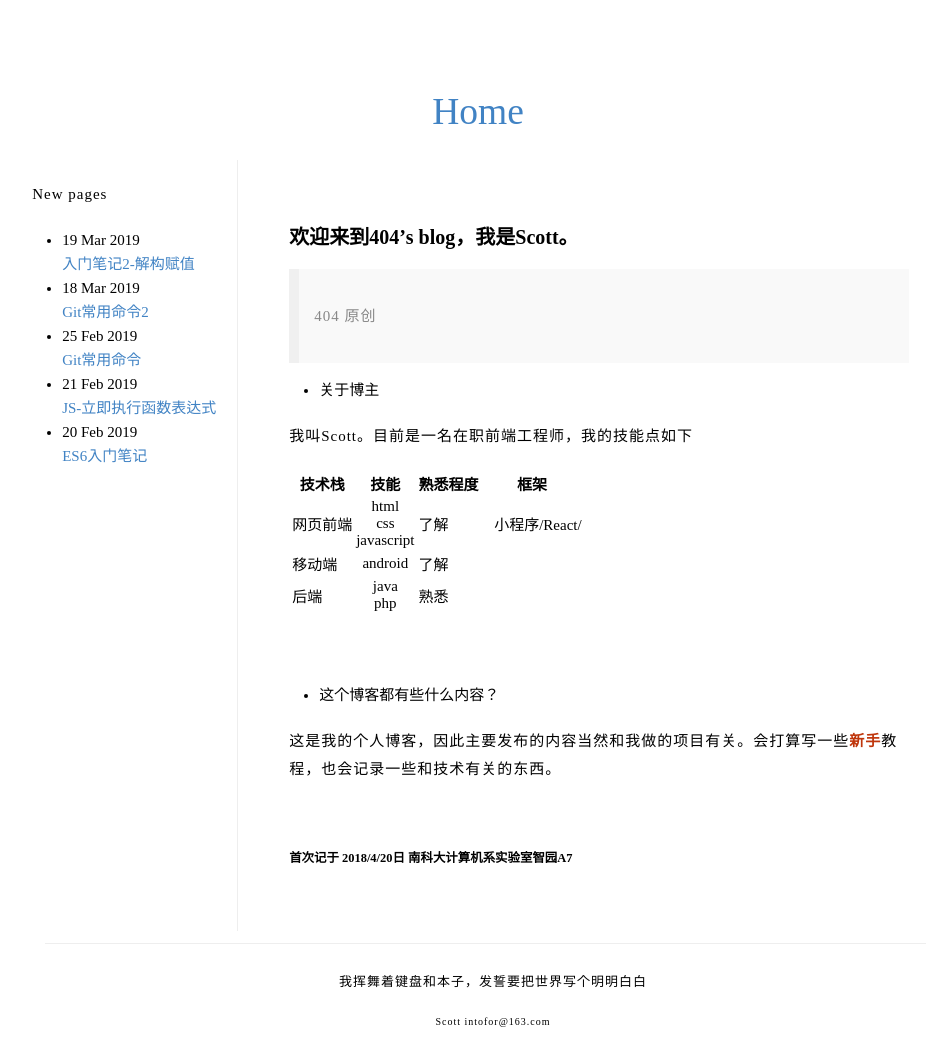
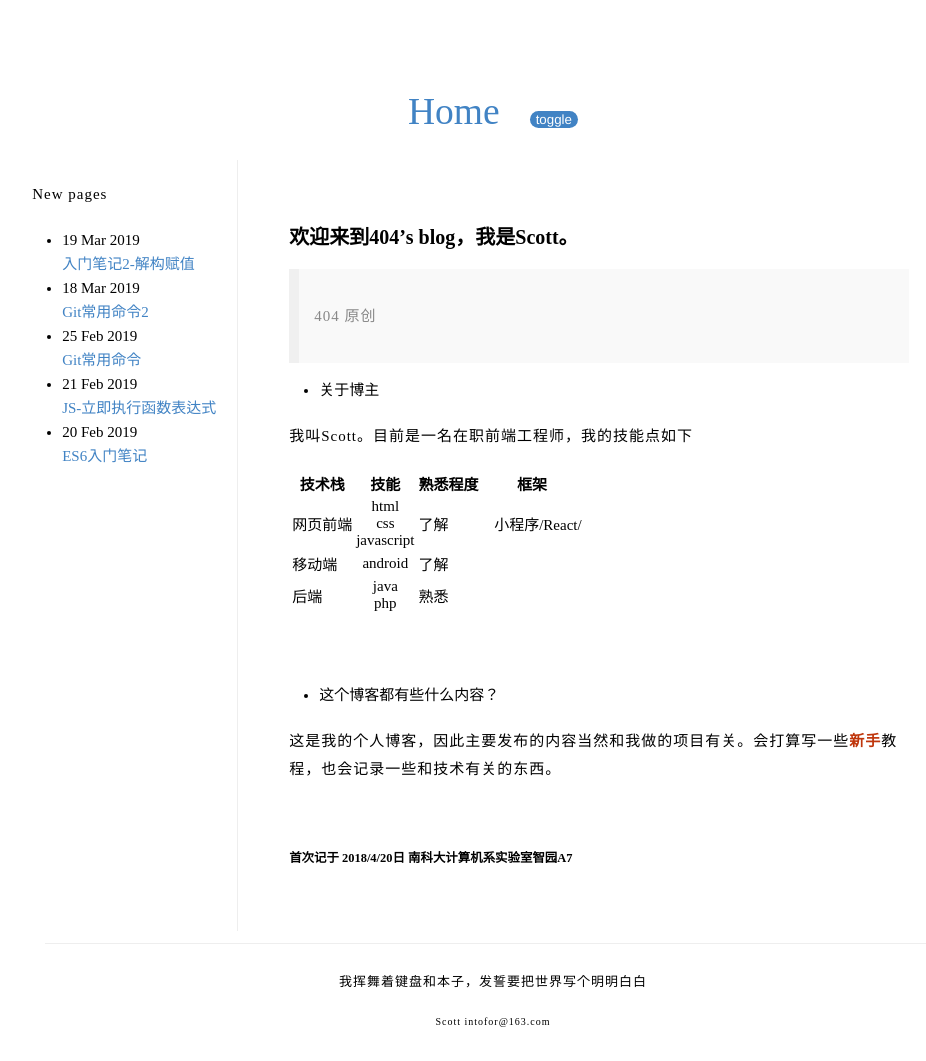
Before and after one commit to ScottGuansongLee/personal_blog, a Jekyll site: the page built from index.md, in a window 1280 px wide. Shown: the whole page, without its empty margins (147-1073 px from the left). Built offline with Jekyll 4.4.1, drawn with Linux system fonts in a browser that asks for light colours.

Commit message:
add toggle button

```diff
--- a/_includes/header.html
+++ b/_includes/header.html
@@ -1 +1 @@
-<div><a href="{{site.baseurl}}/">Home</a></div>
+<div><a href="{{site.baseurl}}/">Home</a><button class="bubbly-button">toggle</button></div>
--- a/css/mystyle.css
+++ b/css/mystyle.css
@@ -98,3 +98,81 @@ li a:hover{
     left: 0px;
     opacity: 0.5;
 }
+
+
+.bubbly-button {
+  font-family: 'Helvetica', 'Arial', sans-serif;
+  display: inline-block;
+  -webkit-appearance: none;
+  appearance: none;
+  background-color: #4183C4;
+  color: #fff;
+  border-radius: 10px;
+  border: none;
+  cursor: pointer;
+  position: relative;
+  transition: transform ease-in 0.1s, box-shadow ease-in 0.25s;
+}
+.bubbly-button:focus {
+  outline: 0;
+}
+.bubbly-button:before, .bubbly-button:after {
+  position: absolute;
+  content: '';
+  display: block;
+  width: 140%;
+  height: 100%;
+  left: -20%;
+  z-index: -1000;
+  transition: all ease-in-out 0.5s;
+  background-repeat: no-repeat;
+}
+.bubbly-button:before {
+  display: none;
+  top: -75%;
+  background-image: radial-gradient(circle, #4183C4 20%, transparent 20%), radial-gradient(circle, transparent 20%, #ff0081 20%, transparent 30%), radial-gradient(circle, #ff0081 20%, transparent 20%), radial-gradient(circle, #ff0081 20%, transparent 20%), radial-gradient(circle, transparent 10%, #ff0081 15%, transparent 20%), radial-gradient(circle, #ff0081 20%, transparent 20%), radial-gradient(circle, #ff0081 20%, transparent 20%), radial-gradient(circle, #ff0081 20%, transparent 20%), radial-gradient(circle, #ff0081 20%, transparent 20%);
+  background-size: 10% 10%, 20% 20%, 15% 15%, 20% 20%, 18% 18%, 10% 10%, 15% 15%, 10% 10%, 18% 18%;
+}
+.bubbly-button:after {
+  display: none;
+  bottom: -75%;
+  background-image: radial-gradient(circle, #4183C4 20%, transparent 20%), radial-gradient(circle, #ff0081 20%, transparent 20%), radial-gradient(circle, transparent 10%, #ff0081 15%, transparent 20%), radial-gradient(circle, #ff0081 20%, transparent 20%), radial-gradient(circle, #ff0081 20%, transparent 20%), radial-gradient(circle, #ff0081 20%, transparent 20%), radial-gradient(circle, #ff0081 20%, transparent 20%);
+  background-size: 15% 15%, 20% 20%, 18% 18%, 20% 20%, 15% 15%, 10% 10%, 20% 20%;
+}
+.bubbly-button:active {
+  transform: scale(0.9);
+  background-color: #4183C4;
+}
+.bubbly-button.animate:before {
+  display: block;
+  animation: topBubbles ease-in-out 0.75s forwards;
+}
+.bubbly-button.animate:after {
+  display: block;
+  animation: bottomBubbles ease-in-out 0.75s forwards;
+}
+
+@keyframes topBubbles {
+  0% {
+    background-position: 5% 90%, 10% 90%, 10% 90%, 15% 90%, 25% 90%, 25% 90%, 40% 90%, 55% 90%, 70% 90%;
+  }
+  50% {
+    background-position: 0% 80%, 0% 20%, 10% 40%, 20% 0%, 30% 30%, 22% 50%, 50% 50%, 65% 20%, 90% 30%;
+  }
+  100% {
+    background-position: 0% 70%, 0% 10%, 10% 30%, 20% -10%, 30% 20%, 22% 40%, 50% 40%, 65% 10%, 90% 20%;
+    background-size: 0% 0%, 0% 0%,  0% 0%,  0% 0%,  0% 0%,  0% 0%;
+  }
+}
+@keyframes bottomBubbles {
+  0% {
+    background-position: 10% -10%, 30% 10%, 55% -10%, 70% -10%, 85% -10%, 70% -10%, 70% 0%;
+  }
+  50% {
+    background-position: 0% 80%, 20% 80%, 45% 60%, 60% 100%, 75% 70%, 95% 60%, 105% 0%;
+  }
+  100% {
+    background-position: 0% 90%, 20% 90%, 45% 70%, 60% 110%, 75% 80%, 95% 70%, 110% 10%;
+    background-size: 0% 0%, 0% 0%,  0% 0%,  0% 0%,  0% 0%,  0% 0%;
+  }
+}
```
Also changed, not shown: _layouts/default.html (+20 -0 lines), 7 other files.
